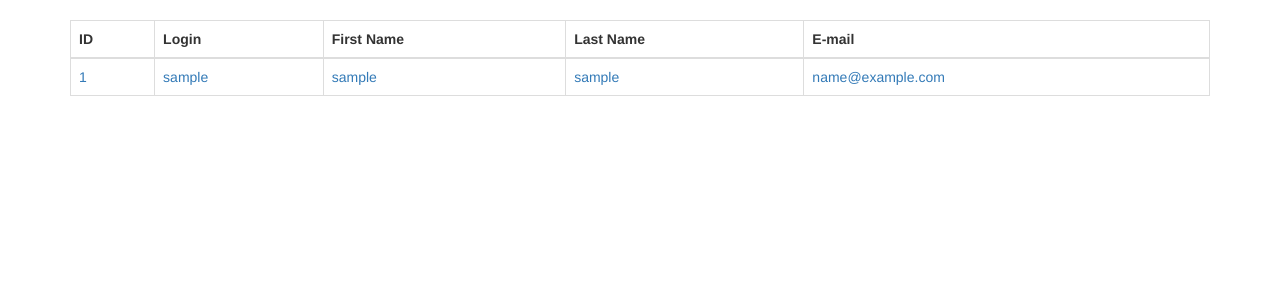
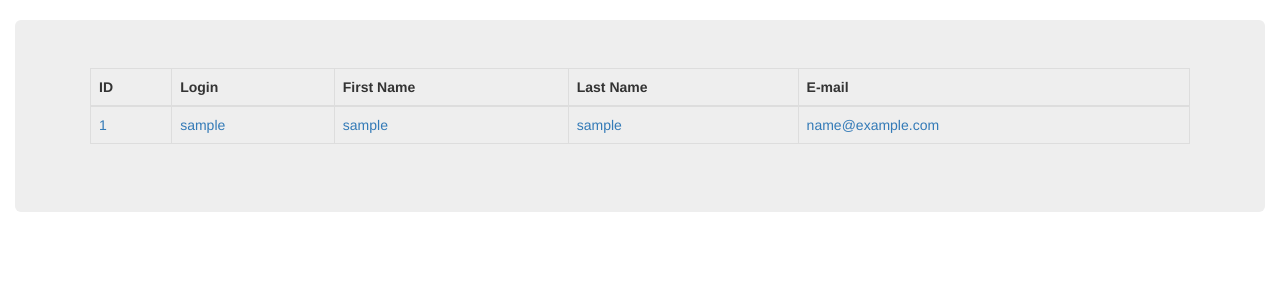
Before and after one commit to DiMukha/PythonFlaskProject_BI_Team, a Flask app: page /list_users in a window 1280 px wide. Shown: the part 72-372 px from the top of the page. Run offline with Flask 2, Linux system fonts and the light colour scheme; the visitor is signed in with stand-in values (Sample User, id 1); data comes from the database, SQL or seed files in the repository; some libraries are stand-ins or nearby versions.

Commit message:
add jumbotron to html files

```diff
--- a/templates/auth/login.html
+++ b/templates/auth/login.html
@@ -5,6 +5,7 @@
 {% endblock %}
 
 {% block content %}
+    <div class="jumbotron">
         <div class="container">
             <form method="post">
                 <div class="form-group row mb-3">
@@ -24,4 +25,5 @@
                 </div>
             </form>
         </div>
+    </div>
 {% endblock %}
--- a/templates/auth/register.html
+++ b/templates/auth/register.html
@@ -5,8 +5,8 @@
 {% endblock %}
 
 {% block content %}
+    <div class="jumbotron">
         <div class="container">
-
             <form method="post">
                 <div class="form-group row mb-3">
                     <label class="col-sm-2 col-form-label" for="firstname">First name</label>
@@ -43,4 +43,5 @@
                 </div>
             </form>
         </div>
+    </div>
 {% endblock %}
--- a/templates/index.html
+++ b/templates/index.html
@@ -10,6 +10,7 @@
     {% endblock %}
     <div class="container-fluid p-0">
       {% block content %}
+          <div class="jumbotron">
               <div class="container">
                 <h1 class="display-3">Welcome to Report System</h1>
                 <ul class="nav flex-column">
@@ -20,6 +21,7 @@
                         <a class="nav-link" href="{{ url_for('data_export.upload_file') }}">Upload File</a>
                     </li>
                 </ul>
+              </div>
           </div>
       {% endblock %}
     </div>
--- a/templates/list_users.html
+++ b/templates/list_users.html
@@ -1,6 +1,7 @@
 {% extends "index.html" %}
 {% block content %}
-    <div class="container mt-5">
+    <div class="jumbotron">
+        <div class="container">
             <table class="table table-sm table-bordered">
               <thead>
                 <tr>
@@ -22,5 +23,6 @@
               </tbody>
             </table>
         </div>
+    </div>
 
 {% endblock %}
--- a/templates/upload_file.html
+++ b/templates/upload_file.html
@@ -1,10 +1,9 @@
 {% extends "index.html" %}
 
-{% block header %}
-<h1>{% block title %}Upload file{% endblock %}</h1>
-{% endblock %}
+{% block title %}Upload file{% endblock %}
 
 {% block content %}
+    <div class="jumbotron">
         <form method="post" enctype=multipart/form-data>
             <div class="form-group row mb-3">
                 <label class="col-sm-2 col-form-label" for="file">Upload file</label>
@@ -16,4 +15,5 @@
                 <button class="btn btn-primary" type="submit">Upload</button>
             </div>
         </form>
+    </div>
 {% endblock %}
```
Also changed, not shown: templates/update_user.html (+10 -2 lines). Lines whose indentation alone changed are shown as unchanged.
